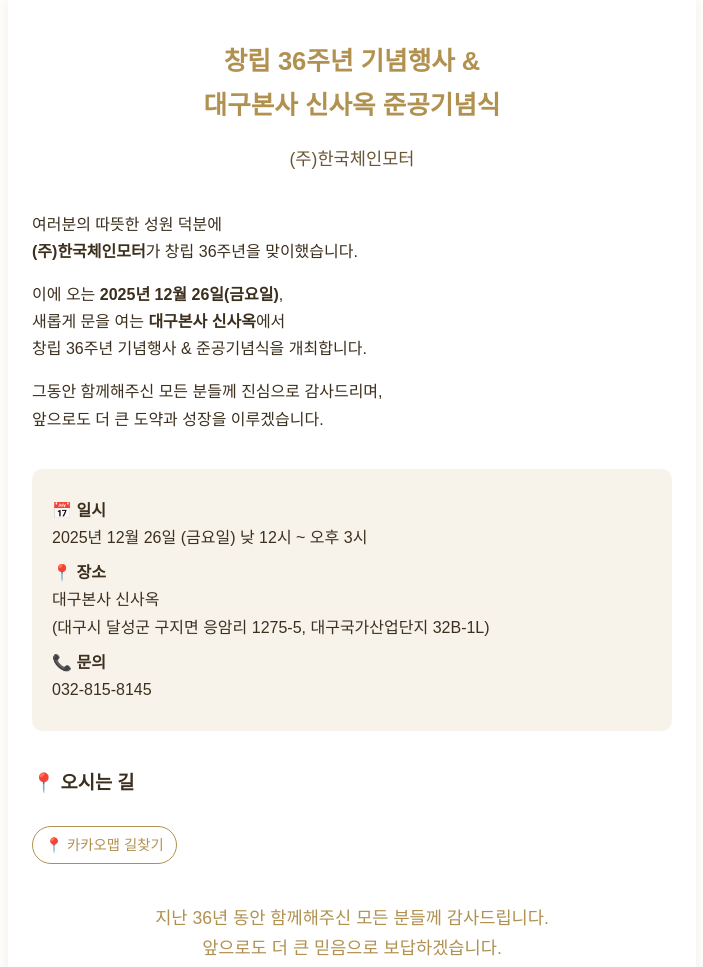
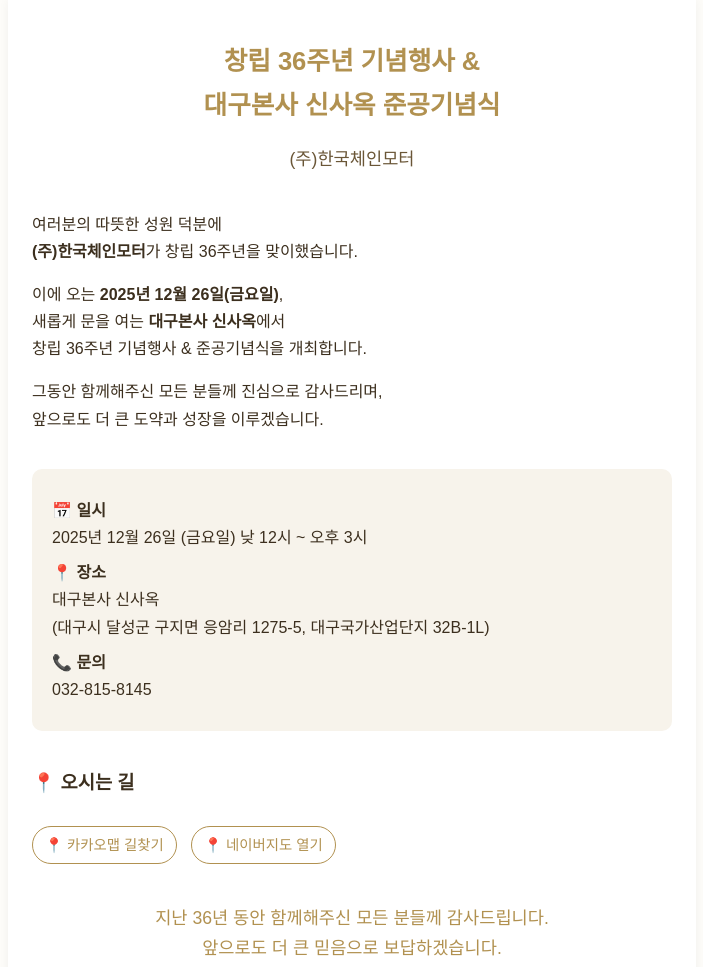
Before and after one commit to ParkJeongYeon0328/HCMFA, a plain HTML site: page index.html in a window 1280 px wide. Shown: the top 967 px of the page, without its empty margins (288-991 px from the left). Drawn offline with Linux system fonts and the light colour scheme.

Commit message:
Update index.html

```diff
--- a/index.html
+++ b/index.html
@@ -94,6 +94,7 @@
 <section class="map">
 <h3>📍 오시는 길</h3>
 <a class="button" href="https://map.kakao.com/?q=대구시 달성군 구지면 응암리 1275-5" target="_blank">📍 카카오맵 길찾기</a>
+<a class="button" href="https://map.naver.com/v5/search/대구시%20달성군%20구지면%20응암리%201275-5" target="_blank">📍 네이버지도 열기</a>
 <p style="font-size:0.9em; color:#6a5637; margin-top:10px;">
 </section>
 <p class="thanks">지난 36년 동안 함께해주신 모든 분들께 감사드립니다.<br>
@@ -104,4 +105,5 @@
 </footer>
 </div>
 </body>
+
 </html>
```
